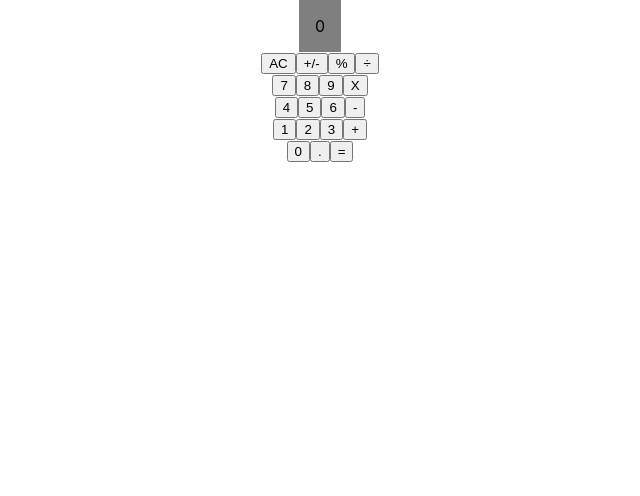
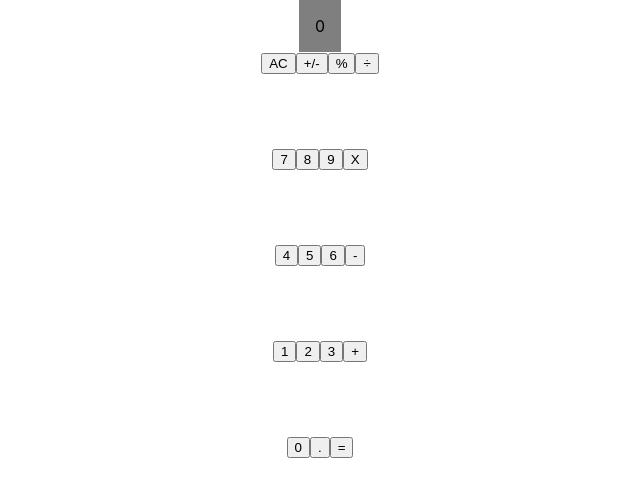
Before and after one commit to AnthonyTC89/react_calculator, a React (Create React App) app: page / in a window 1280 px wide. Shown: the top 496 px of the page, without its empty margins (0-640 px from the left). Built offline with nearby package versions, Linux system fonts and the light colour scheme.

Commit message:
ButtonPanel component styled

```diff
--- a/src/components/ButtonPanel.css
+++ b/src/components/ButtonPanel.css
@@ -0,0 +1,7 @@
+.buttonPanel {
+  display: flex;
+  flex-direction: column;
+}
+.row {
+  height: 6rem;
+}
--- a/src/components/ButtonPanel.js
+++ b/src/components/ButtonPanel.js
@@ -11,9 +11,9 @@ const arraySymbols = [
 ];
 
 const ButtonPanel = () => (
-  <div className="ButtonPanel">
+  <div className="buttonPanel">
     { arraySymbols.map((row, i) => (
-      <div key={i.toString()}>
+      <div className="row" key={i.toString()}>
         { row.map((item, j) => (
           <Button key={item + j.toString()} name={item} />
         ))}
```
